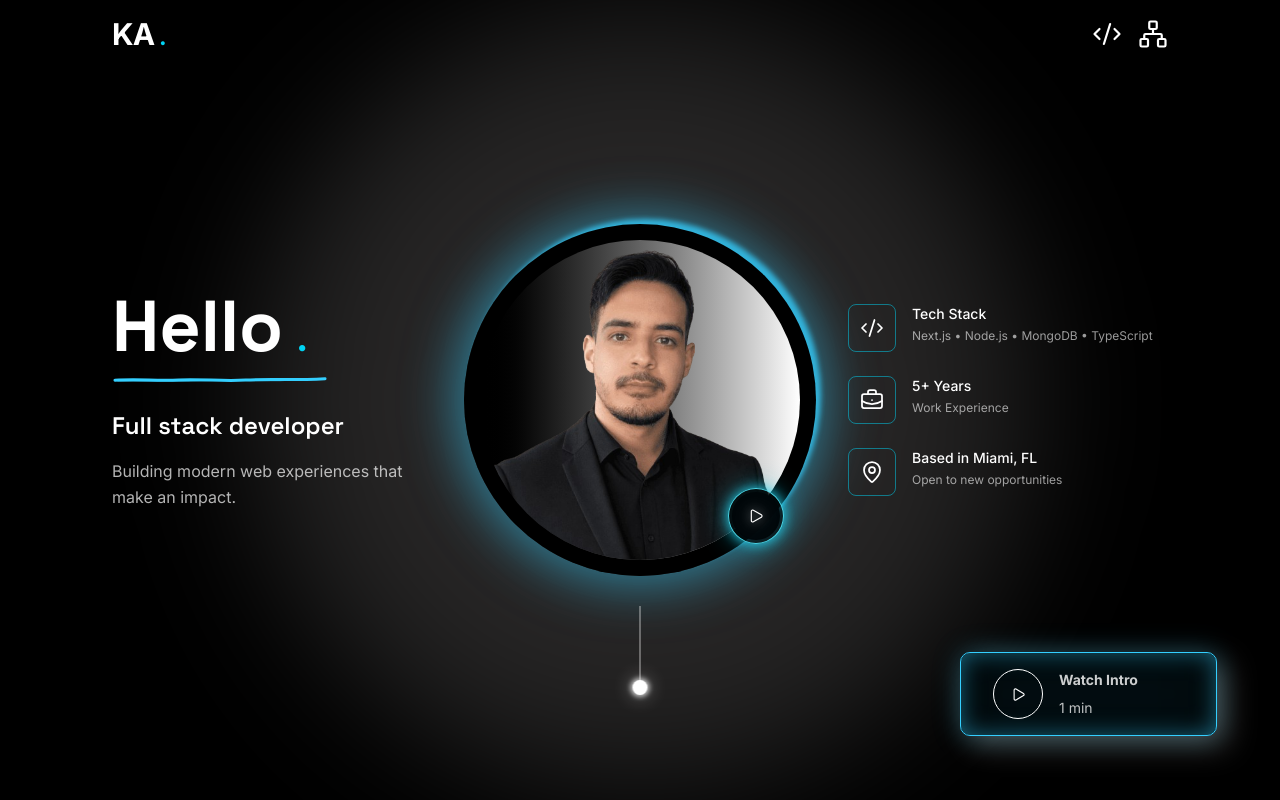
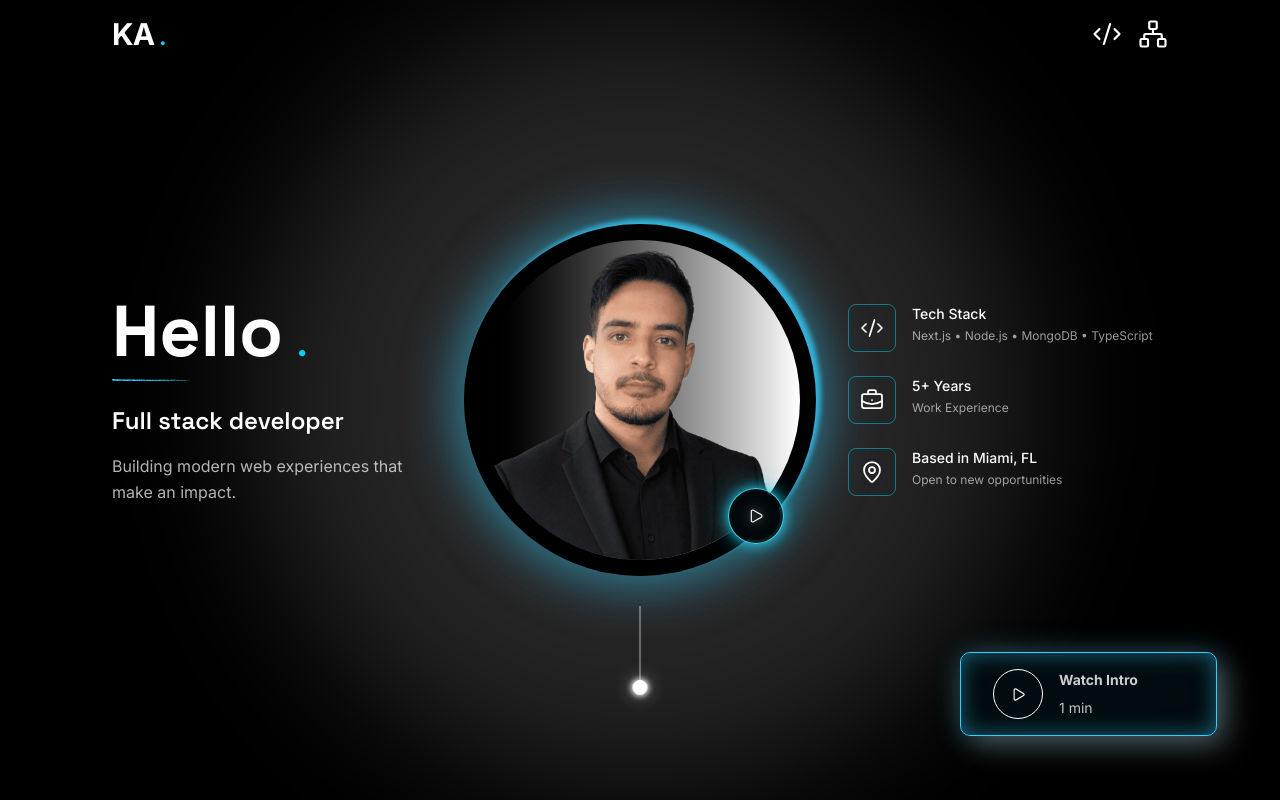
Before and after one commit to KelvinArias/Resume, a Next.js app: page / in a window 1280 px wide. Shown: the top 800 px of the page. Built offline with nearby package versions, Linux system fonts and the light colour scheme.

Commit message:
Use exported Figma hero underline

```diff
--- a/app/components/HeroText.tsx
+++ b/app/components/HeroText.tsx
@@ -14,29 +14,13 @@ export default function HeroText({ title, subtitle, paragraph }: Readonly<HeroTe
           <h1 className="text-7xl font-bold text-white leading-none">{title}</h1>
           <span className="text-5xl text-cyan-400">.</span>
         </div>
-        <svg
-          className="mt-0.5 h-3 w-[216px] max-w-[56vw]"
-          viewBox="0 0 220 12"
-          preserveAspectRatio="none"
+        <img
+          src="/svg/hero-underline.svg"
+          alt=""
+          className="mt-0.5 h-0.5 w-[78px] max-w-[22vw]"
           aria-hidden="true"
-        >
-          <path
-            d="M3 6.2 C26 4.8 45 6.9 68 5.9 C93 4.8 111 7.5 136 6.1 C161 4.8 183 6.6 217 4.7"
-            fill="none"
-            stroke="#34CFFF"
-            strokeWidth="3"
-            strokeLinecap="round"
-            strokeLinejoin="round"
-          />
-          <path
-            d="M6 7.1 C34 6.7 58 7.9 84 6.8 C117 5.5 144 7.4 176 6.3 C191 5.8 204 5.6 216 4.9"
-            fill="none"
-            stroke="#34CFFF"
-            strokeWidth="1.2"
-            strokeLinecap="round"
-            strokeOpacity="0.55"
-          />
-        </svg>
+          draggable={false}
+        />
       </div>
 
       <div className="flex flex-col gap-4 max-w-md lg:max-w-xs">
```
Also changed, not shown: public/svg/hero-underline.svg (added).
